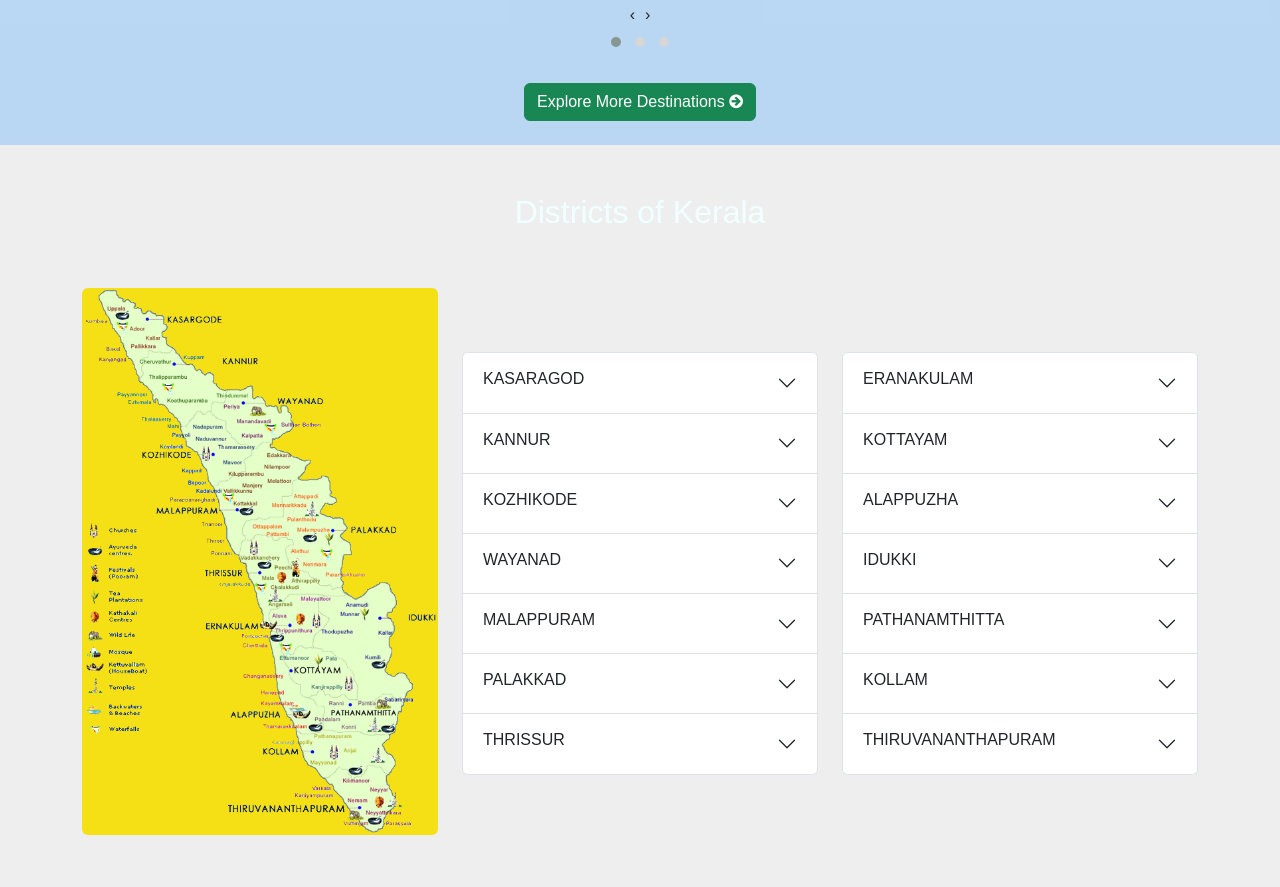
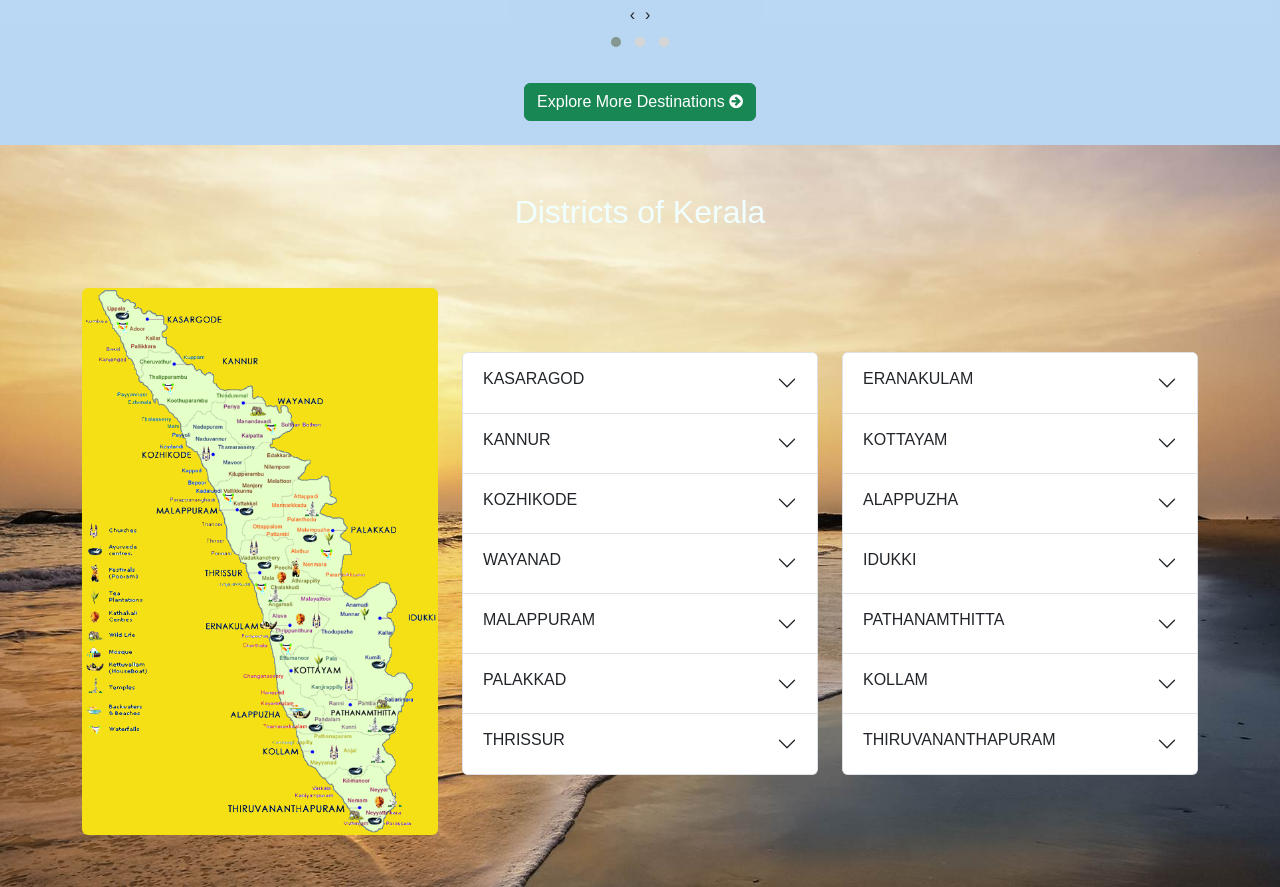
Before and after one commit to arjunpramachandran/keralatourism_updated, a plain HTML site: page index.html in a window 1280 px wide. Shown: the part 1502-2389 px from the top of the page. Drawn offline with nearby package versions, Linux system fonts and the light colour scheme; the site is published under a folder, as on GitHub Pages, so addresses that start at the root find nothing.

Commit message:
changed image path to relative path 2

```diff
--- a/style.css
+++ b/style.css
@@ -97,7 +97,7 @@ p{
 }
 .parallax {
     /* The image used */
-    background-image: url('/images/kannur_sunset.jpg');
+    background-image: url('images/kannur_sunset.jpg');
     /* Set a specific height */
     min-height: 500px;
     /* Create the parallax scrolling effect */
```
